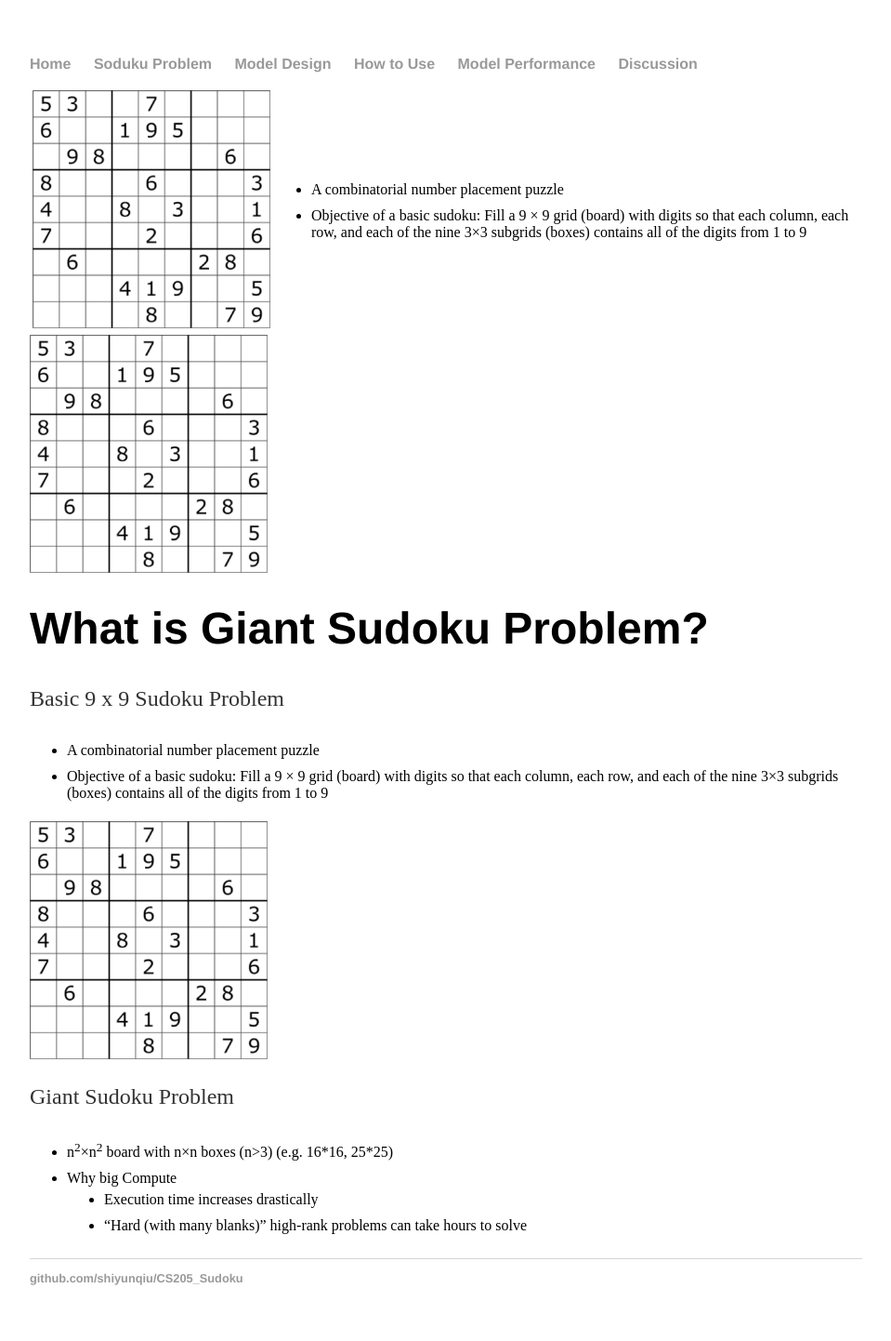
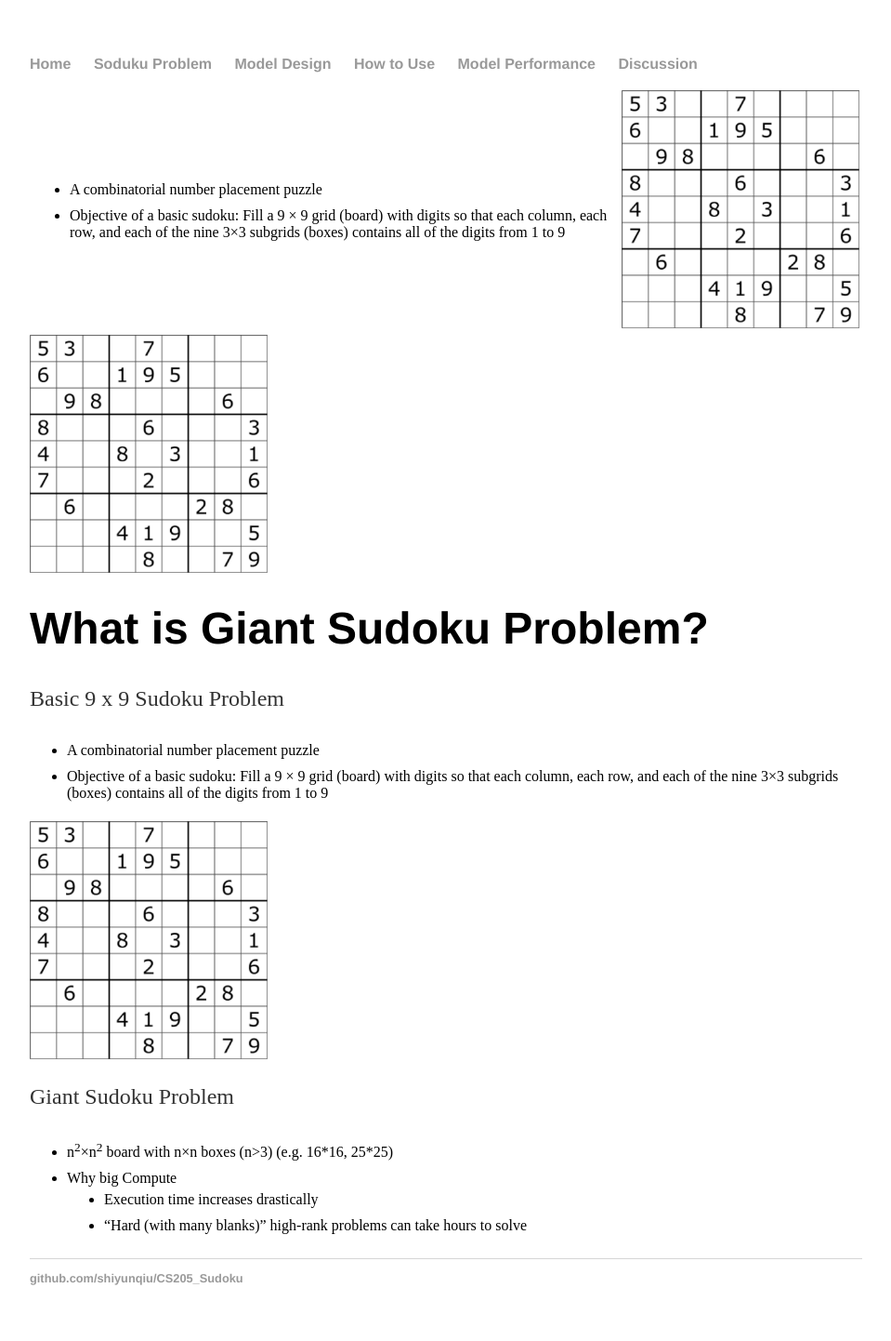
Before and after one commit to shuxiangru/CS205_G1.github.io, a Jekyll site: the page built from sudoku/index.html, in a window 1280 px wide. Shown: the whole page at 93% size, without its empty margins (160-1119 px from the left). Built offline with Jekyll 4.4.1, drawn with Linux system fonts in a browser that asks for light colours.

Commit message:
Update index.html

```diff
--- a/sudoku/index.html
+++ b/sudoku/index.html
@@ -6,12 +6,13 @@ title: sudoku intro
 
 		<table>
     			<tr>
-        			<td><img src="/CS205_G1.github.io/img/basic_sudoku.png" alt="basic_sudoku" width="256" height="256"></td>
         			<td><ul style="list-style-type:disc">
 				  <li>A combinatorial number placement puzzle</li>
 				  <li>Objective of a basic sudoku: Fill a 9 × 9 grid (board) with digits so that each column,
 					  each row, and each of the nine 3×3 subgrids (boxes) contains all of the digits from 1 to 9</li>
 				</ul></td>
+				<td><img src="/CS205_G1.github.io/img/basic_sudoku.png" alt="basic_sudoku" width="256" height="256"></td>
+
    			 </tr>
 		</table>
 		<div class="clearfix float_right">
```
